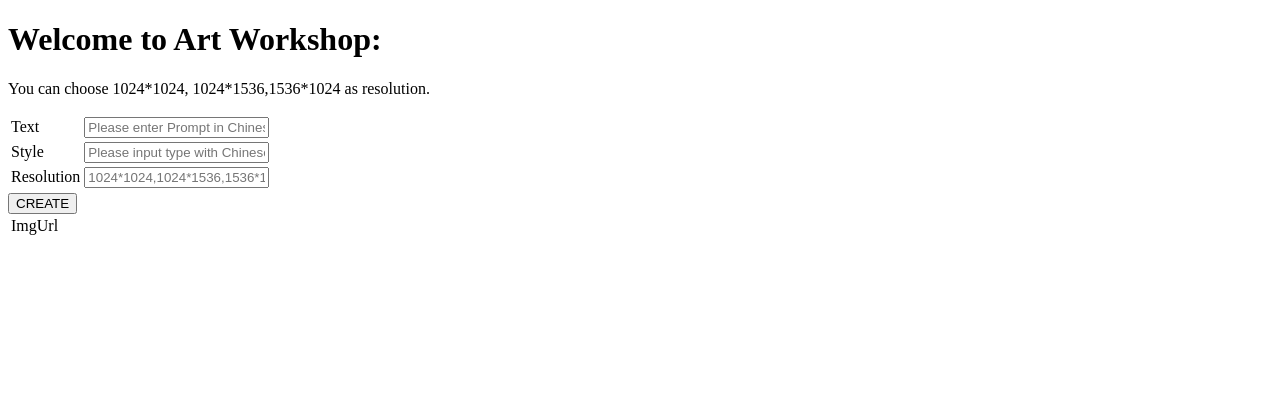
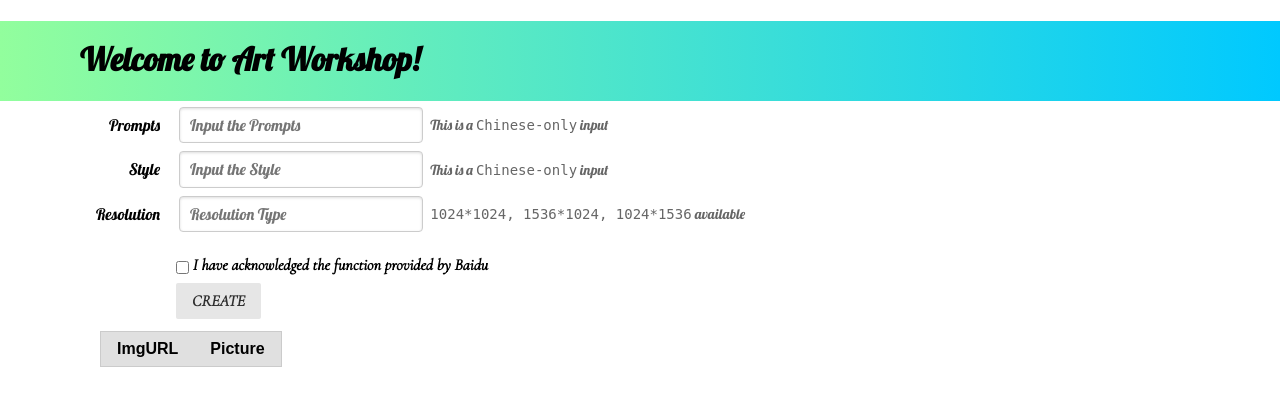
Before and after one commit to LoffiBubby/ArtZone_Web_Display, a Django app: page /wenxinpage/ in a window 1280 px wide; the page is wider, and only the part inside the window is pictured. Shown: the top 406 px of that part. Run offline with Django 4.2, Linux system fonts and the light colour scheme; lists and menus that the app fills with data are empty; some libraries are stand-ins or nearby versions.

Commit message:
Finish the index page and make can successfully use function

```diff
--- a/Art_Zone_App/templates/wenxin.html
+++ b/Art_Zone_App/templates/wenxin.html
@@ -6,22 +6,51 @@
           content="width=device-width, user-scalable=no, initial-scale=1.0, maximum-scale=1.0, minimum-scale=1.0">
     <meta http-equiv="X-UA-Compatible" content="ie=edge">
     <title>WenXin Multimodal</title>
+    <link rel="stylesheet" href="https://cdn.jsdelivr.net/npm/purecss@2.2.0/build/pure-min.css" integrity="sha384-7UE2/aLxcikvluV1XGghN2k6i+LoAwMjrZb4oVT9gGPPcLd2sjqAtgIinHb11RJz" crossorigin="anonymous">
+    <style>
+        @import url('https://fonts.googleapis.com/css2?family=Lobster&display=swap');
+        @import url('https://fonts.googleapis.com/css2?family=Cormorant+Garamond:ital@1&display=swap');
+        .pure-form .header {
+            height: 80px;
+            background-image: linear-gradient(to right, #92fe9d 0%, #00c9ff 100%);
+        }
+        .pure-form {
+            font-family: 'Lobster', cursive;
+        }
+        .pure-form .header h1{
+            padding-top: 20px;
+            position: relative;
+            left: 80px;
+            font-family: 'Lobster', cursive;
+        }
+        .pure-form .pure-checkbox {
+            font-family: 'Cormorant Garamond', serif;
+            font-weight: bold;
+        }
+        .pure-form .pure-controls input{
+            font-family: 'Cormorant Garamond', serif;
+            font-weight: bold;
+        }
+        .pure-table {
+            margin-left: 100px;
+        }
+    </style>
 </head>
 <body>
-<form action="/wenxinapi/" method="post">
-    {% csrf_token %}
-    <h1>Welcome to Art Workshop:</h1>
-    <div class="artselect">
-        <table>
-            <tr class="content">
-                <td>Text</td>
-                <td>
-                    <input name="text" autocomplete="off" maxlength="100" placeholder="Please enter Prompt in Chinese" id="text" type="text" value="{{ text }}">
-                </td>
-            </tr>
-            <tr class="">
-                <td>Style</td>
-                <td>
+{#<form action="/wenxinapi/" method="post">#}
+{#    {% csrf_token %}#}
+{#    <h1>Welcome to Art Workshop:</h1>#}
+{#    <div class="artselect">#}
+{#        <table>#}
+{#            <tr class="content">#}
+{#                <td>Text</td>#}
+{#                <td>#}
+{#                    <input name="text" autocomplete="off" maxlength="100" placeholder="Please enter Prompt in Chinese" id="text" type="text" value="{{ text }}">#}
+{#                </td>#}
+{#            </tr>#}
+{#            <tr class="">#}
+{#                <td>Style</td>#}
+{#                <td>#}
 {#                    <select name="style">#}
 {#                        <option value="0" selected>全部</option>#}
 {#                        {% for i in stylelist %}#}
@@ -30,37 +59,88 @@
 {#                            </option>#}
 {#                        {% endfor %}#}
 {#                    </select>#}
-                    <input name="style" autocomplete="off" maxlength="100" placeholder="Please input type with Chinese" value="{{ style }}">
-                </td>
-            </tr>
-            <tr>
-                <td>Resolution</td>
-                <td>
+{#                    <input name="style" autocomplete="off" maxlength="100" placeholder="Please input type with Chinese" value="{{ style }}">#}
+{#                </td>#}
+{#            </tr>#}
+{#            <tr>#}
+{#                <td>Resolution</td>#}
+{#                <td>#}
 {#                    <select name="resolution">#}
 {#                        <option value="{{ resolution }}">1024*1024</option>#}
 {#                        <option value="{{ resolution }}">1024*1536</option>#}
 {#                        <option value="{{ resolution }}">1536*1024</option>#}
 {#                    </select>#}
-                    <input name="resolution" type="text" maxlength="100" placeholder="1024*1024,1024*1536,1536*1024 are available" value="{{ resolution }}">
-                </td>
-            </tr>
-            <tr>
-                <p>You can choose 1024*1024, 1024*1536,1536*1024 as resolution.</p>
-            </tr>
-        </table>
-        <input type="submit" value="CREATE">
+{#                    <input name="resolution" type="text" maxlength="100" placeholder="1024*1024,1024*1536,1536*1024 are available" value="{{ resolution }}">#}
+{#                </td>#}
+{#            </tr>#}
+{#            <tr>#}
+{#                <p>You can choose 1024*1024, 1024*1536,1536*1024 as resolution.</p>#}
+{#            </tr>#}
+{#        </table>#}
+{#        <input type="submit" value="CREATE">#}
+{#    </div>#}
+{#</form>#}
+<form class="pure-form pure-form-aligned" action="/wenxinapi/" method="post">
+    {% csrf_token %}
+    <div class="header">
+        <h1>Welcome to Art Workshop!</h1>
     </div>
+    <fieldset>
+        <div class="pure-control-group">
+            <label>Prompts</label>
+            <input name="text" autocomplete="off" maxlength="100" id="text" type="text" placeholder="Input the Prompts" value="{{ text }}">
+            <aside class="pure-form-message-inline">This is a <code>Chinese-only</code> input</aside>
+        </div>
+
+        <div class="pure-control-group">
+            <label>Style</label>
+            <input type="text" name="style" placeholder="Input the Style" id= "style" value="{{ style }}">
+            <aside class="pure-form-message-inline">This is a <code>Chinese-only</code> input</aside>
+        </div>
+
+        <div class="pure-control-group">
+            <label>Resolution</label>
+            <input name="resolution" type="text" placeholder="Resolution Type" value="{{ resolution }}">
+        <aside class="pure-form-message-inline"><code>1024*1024, 1536*1024, 1024*1536</code> available</aside>
+        </div>
+        <div class="pure-controls">
+            <label class="pure-checkbox">
+                <input type="checkbox"> I have acknowledged the function provided by Baidu
+            </label>
+            <input type="submit" class="pure-button" value="CREATE">
+        </div>
+    </fieldset>
 </form>
-<table>
-    <tr>
-        <td>ImgUrl</td>
-    </tr>
-    {% for result in rst.imgUrls %}
-    <tr>
-        <td><a href="{{ result }}">{{ result }}</a>
-            <img src="{{ result }}" width="300" height="300"></td>
-    </tr>
-    {% endfor %}
+
+
+{#<table>#}
+{#    <tr>#}
+{#        <td>ImgUrl</td>#}
+{#    </tr>#}
+{#    {% for result in rst.imgUrls %}#}
+{#    <tr>#}
+{#        <td><a href="{{ result }}">{{ result }}</a>#}
+{#            <img src="{{ result }}" width="300" height="300"></td>#}
+{#    </tr>#}
+{#    {% endfor %}#}
+{#</table>#}
+
+
+<table class="pure-table pure-table-horizontal">
+    <thead>
+        <tr>
+            <th>ImgURL</th>
+            <th>Picture</th>
+        </tr>
+    </thead>
+    <tbody>
+        {% for result in rst.imgUrls %}
+        <tr>
+            <td><a href="{{ result }}">{{ result }}</a></td>
+            <td><img src="{{ result }}" width="300" height="300" alt="click the link"></td>
+        </tr>
+        {% endfor %}
+    </tbody>
 </table>
 </body>
 </html>
--- a/Art_Zone_App/views.py
+++ b/Art_Zone_App/views.py
@@ -108,4 +108,4 @@ def WenxinAPI(request):
         }
         rst = TextToImage.create(**input_dict)
         print(rst["imgUrls"])
-        return render(request, "wenxin.html", context={'rst': rst, 'stylelist': stylelist})
+        return render(request, "wenxin.html", {'rst': rst})
```
Also changed, not shown: Art_Zone_App/templates/index.html (+6 -1 lines).
